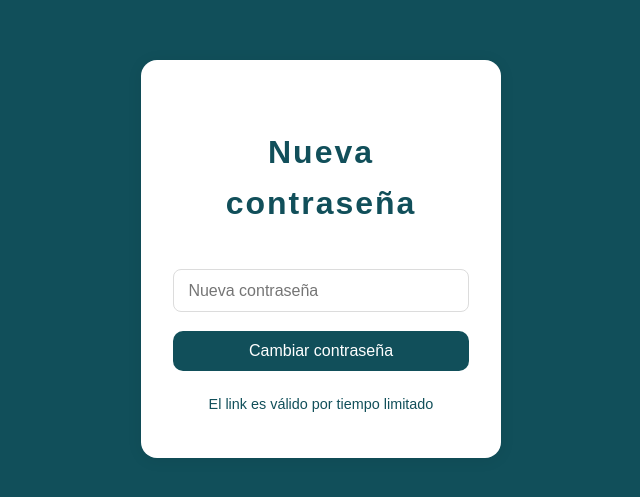
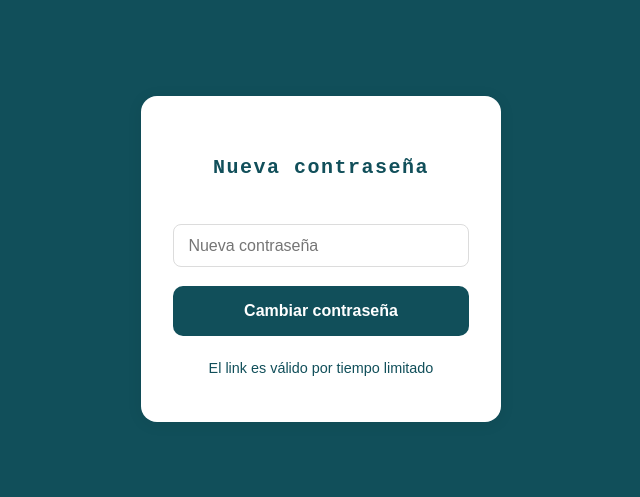
Before and after one commit to AugustoMoratti/TP-DSW-2025-Moratti-Soto-Cossia-Bertuccelli, a React (Vite) app in the folder Frontend/conectar/: page /reset-password in a window 1280 px wide. Shown: the part 141-638 px from the top of the page, without its empty margins (319-959 px from the left). Built offline with nearby package versions, Linux system fonts and the light colour scheme; no server answers.

Commit message:
Recuperar contraseña styles

```diff
--- a/Frontend/conectar/src/pages/Password/OlvidarCambiarP.css
+++ b/Frontend/conectar/src/pages/Password/OlvidarCambiarP.css
@@ -33,11 +33,11 @@
 }
 
 .card-titlee {
-  font-family: "Ruda", sans-serif;
+  font-family: Roboto Mono, monospace;
   font-optical-sizing: auto;
-  font-size: 2rem;
+  font-size: 20px;
   color: #114f5a;
-  letter-spacing: 2px;
+  letter-spacing: 1.5px;
   margin-bottom: 1rem;
   text-align: center;
 }
@@ -69,14 +69,26 @@
   color: #ffffff;
   border: none;
   border-radius: 10px;
-  padding: 0.7rem;
+  padding: 1rem;
   font-size: 1rem;
+  font-weight: 600;
   cursor: pointer;
-  transition: background 0.2s;
+  transition: background 0.3s, transform 0.2s;
+  flex: 1;
+  min-height: 50px;
+  display: flex;
+  align-items: center;
+  justify-content: center;
+  gap: 0.5rem;
 }
 
 .btn-primaryo:hover {
   background: #2ab1b8;
+  transform: translateY(-2px);
+}
+
+.btn-primaryo:active {
+  transform: translateY(0px);
 }
 
 /* Texto info */
@@ -87,3 +99,38 @@
   font-family: "Atkinson", sans-serif;
   font-optical-sizing: auto;
 }
+
+/* Contenedor de botones */
+.card-contentt > div {
+  display: flex;
+  gap: 1rem;
+  width: 100%;
+}
+
+/* Botón secundario */
+.btn-secondaryy {
+  background: #114f5a;
+  color: #ffffff;
+  border: none;
+  border-radius: 10px;
+  padding: 1rem;
+  font-size: 1rem;
+  font-weight: 600;
+  cursor: pointer;
+  transition: background 0.3s, color 0.3s, transform 0.2s;
+  display: flex;
+  align-items: center;
+  justify-content: center;
+  gap: 0.5rem;
+  min-height: 50px;
+  min-width: 50px;
+}
+
+.btn-secondaryy:hover {
+  background: #2ab1b8;
+  transform: translateY(-2px);
+}
+
+.btn-secondaryy:active {
+  transform: translateY(0px);
+}
--- a/Frontend/conectar/src/pages/Password/OlvidarP.tsx
+++ b/Frontend/conectar/src/pages/Password/OlvidarP.tsx
@@ -1,6 +1,8 @@
 import { useState } from "react";
 import "./OlvidarCambiarP.css";
 import { useNavigate } from "react-router-dom";
+import FastRewindIcon from '@mui/icons-material/FastRewind';
+import { animate } from "animejs/animation";
 
 export default function ForgotPassword() {
 
@@ -18,13 +20,33 @@ export default function ForgotPassword() {
     alert("Si el mail existe, se envió el correo");
   };
 
+    const handleEnter = () => {
+      animate(".logo1", {
+        scale: 1.15,
+        duration: 300,
+        ease: "out(3)",
+      });
+    };
+
+    const handleLeave = () => {
+      animate(".logo1", {
+        scale: 1,
+        duration: 300,
+        ease: "out(3)",
+      });
+    };
+
   return (
     <div className="main-bgg">
-      <img src="../assets/conect_1.png" alt="Logo" style={{ height: '150px', cursor: 'pointer' }} onClick={() => Navigate("/")} />
+      <img src="../assets/conect_1.png" className="logo1" alt="Logo" style={{ height: '150px', cursor: 'pointer' }} onClick={() => Navigate("/")} onMouseEnter={handleEnter} onMouseLeave={handleLeave}/>
       <div className="cardd">
         <div className="card-headerr">
-          <h2 className="card-titlee"> RECUPERAR CONTRASEÑA</h2>
+          <h2 className="card-titlee">RECUPERAR CONTRASEÑA</h2>
         </div>
+
+        <p className="info-texto">
+          Te enviaremos un link para cambiar tu contraseña
+        </p>
 
         <div className="card-contentt">
           <input
@@ -35,13 +57,15 @@ export default function ForgotPassword() {
             onChange={e => setEmail(e.target.value)}
           />
 
-          <button className="btn-primaryo" onClick={send}>
-            Enviar link
-          </button>
+          <div>
+            <button onClick={() => Navigate("/-1")} className="btn-secondaryy" title="Volver atrás">
+              <FastRewindIcon/>
+            </button>
+            <button className="btn-primaryo" onClick={send}>
+              Enviar link
+            </button>
+          </div>
 
-          <p className="info-texto">
-            Te enviaremos un link para cambiar tu contraseña
-          </p>
         </div>
       </div>
     </div>
```
